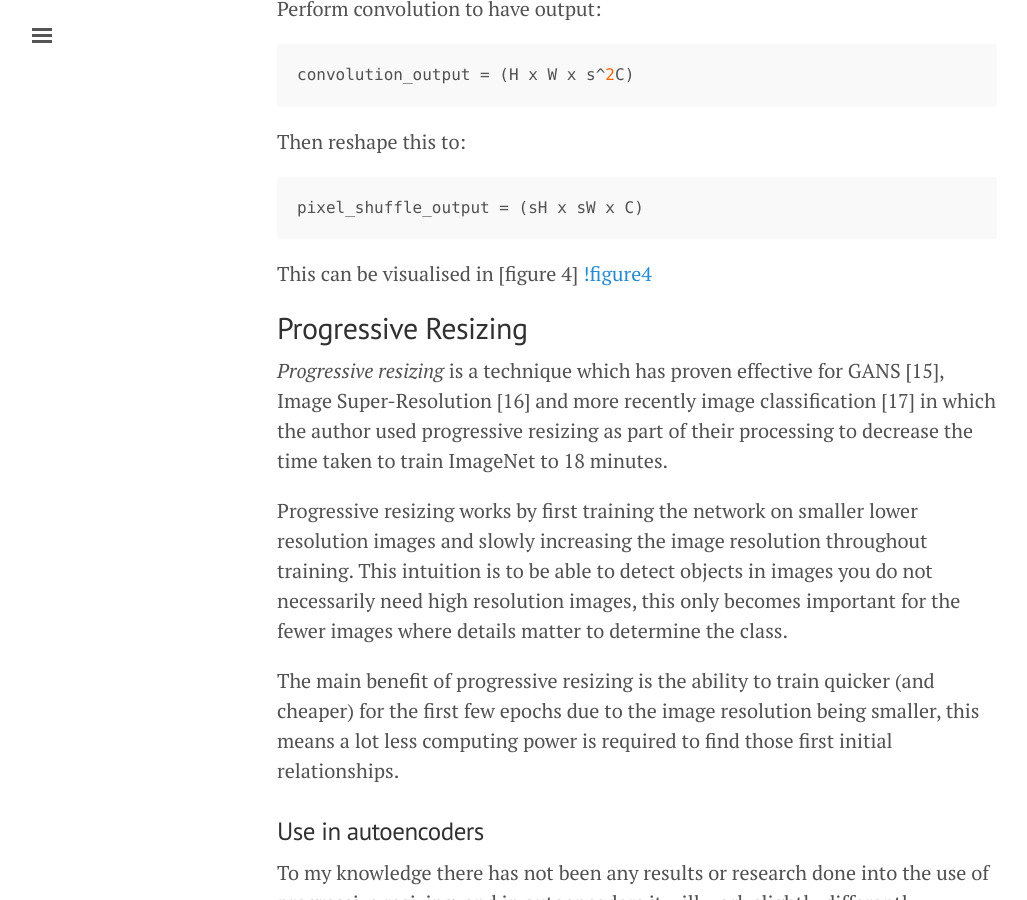
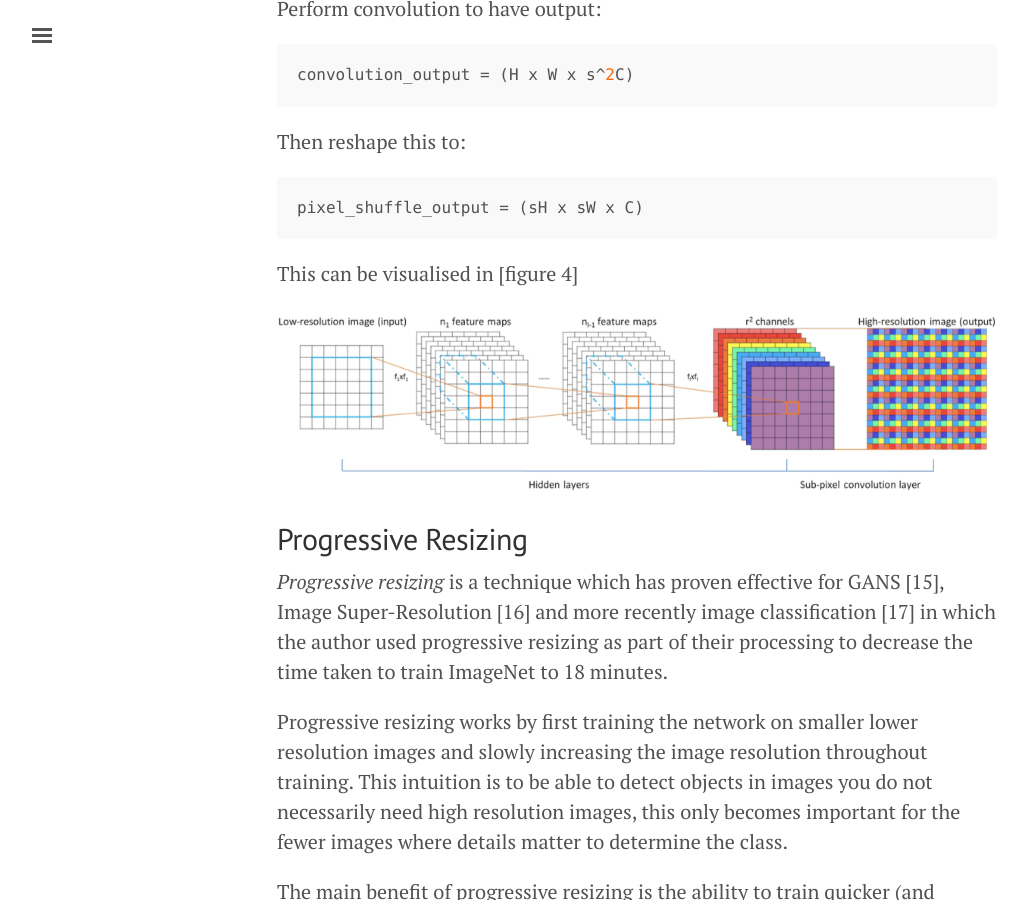
Before and after one commit to henriwoodcock/henriwoodcock.github.io, a Jekyll site: the page built from Autoencoders-best-practices.md, in a window 1280 px wide and 900 px high, scrolled down 5150 px. Shown: the whole window, without its empty margins (3-1030 px from the left). Built offline with Jekyll 4.4.1, drawn with Linux system fonts in a browser that asks for light colours; formulas are drawn with MathJax 3; a script that is not in the unit is left out.

Commit message:
fixed image

````diff
--- a/Autoencoders-best-practices.md
+++ b/Autoencoders-best-practices.md
@@ -81,7 +81,7 @@ Then reshape this to:
 pixel_shuffle_output = (sH x sW x C)
 ```
 This can be visualised in [figure 4]
-[!figure4](assets/images/fortysix.png "Pixel Shuffle Diagram, taken from [14]")
+![figure4](assets/images/fortysix.png "Pixel Shuffle Diagram, taken from [14]")
 
 
 ## Progressive Resizing
````
